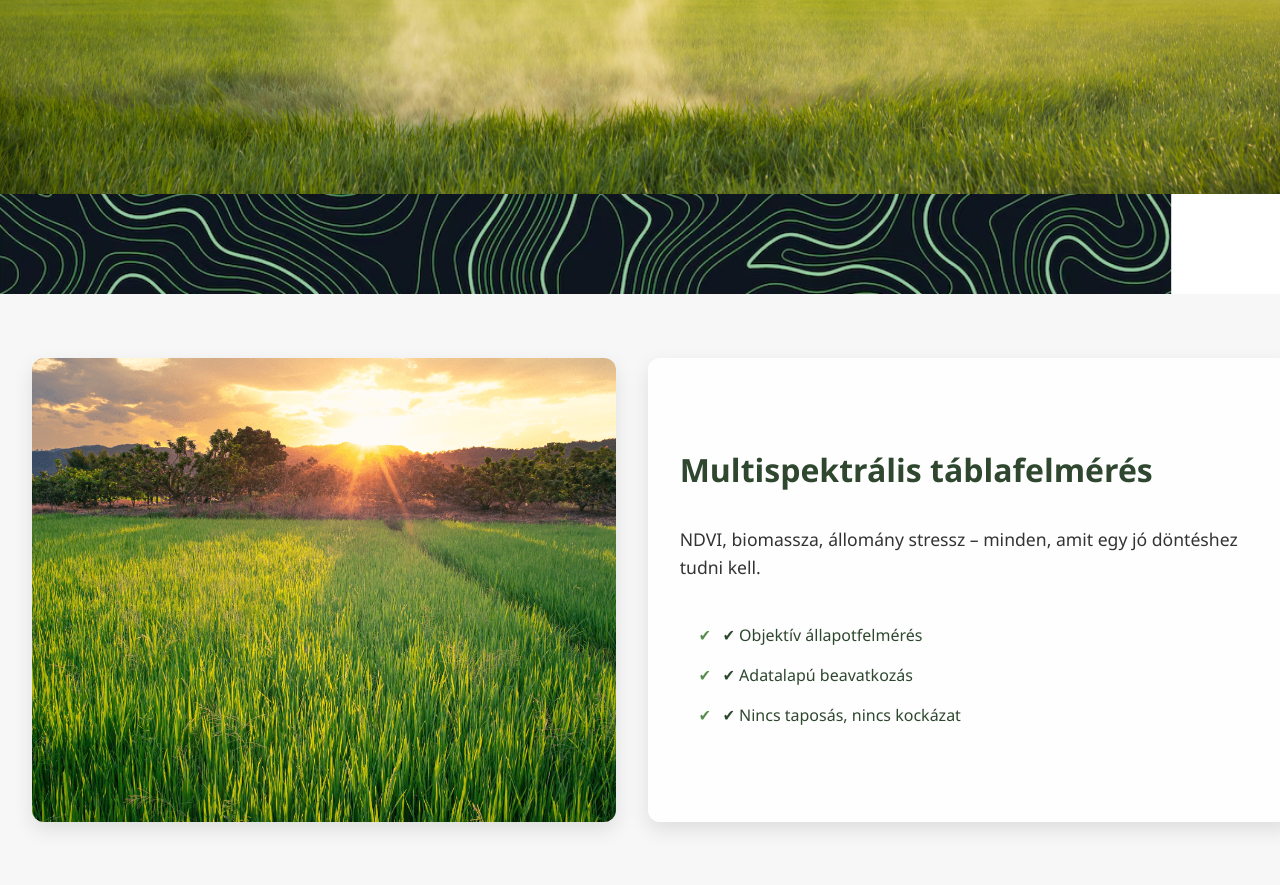
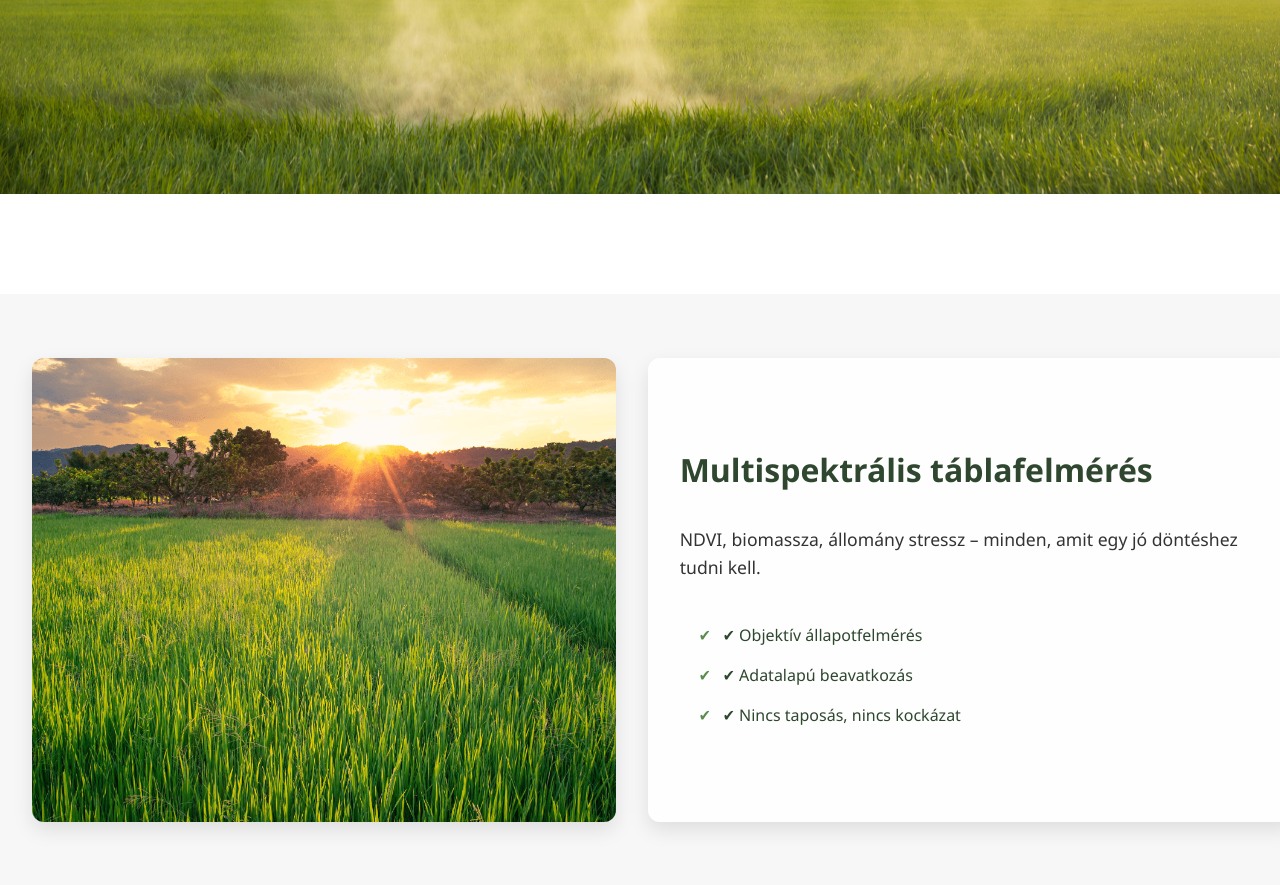
Before and after one commit to ChefBrowni/bnagrowebpublic, a PHP site: page / in a window 1280 px wide. Shown: the part 719-1604 px from the top of the page. Run offline with PHP 8.4, Linux system fonts and the light colour scheme; some libraries are stand-ins or nearby versions.

Commit message:
Update style.css

```diff
--- a/style/style.css
+++ b/style/style.css
@@ -98,7 +98,6 @@ nav a.cta {
   width: 100vw;
   height: 100px;
   background: white;
-  background-image: url("../images/topo-line-green.png");
   background-repeat: no-repeat;
   background-position: center;
   background-size: 100% auto;
```
